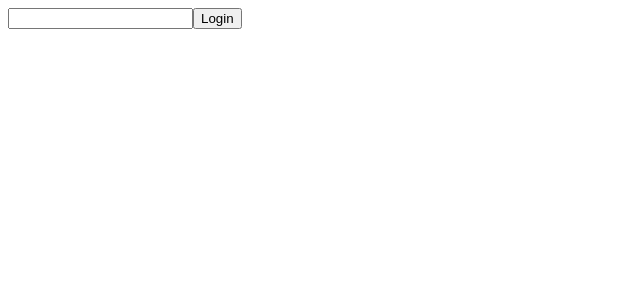
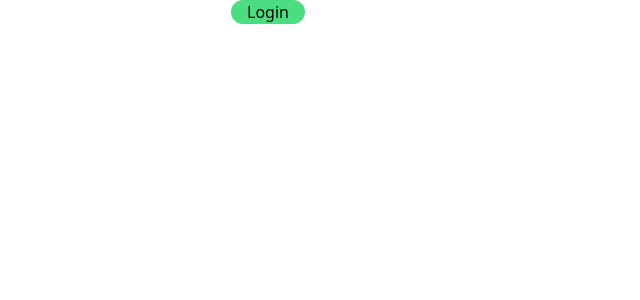
Before and after one commit to gustafwingren/camera-slideshow, an Angular app in the folder src/camera-slideshow.client/: page /login in a window 1280 px wide. Shown: the top 300 px of the page, without its empty margins (0-640 px from the left). Built offline with nearby package versions, Linux system fonts and the light colour scheme.

Commit message:
Add tailwindcss

```diff
--- a/src/camera-slideshow.client/package.json
+++ b/src/camera-slideshow.client/package.json
@@ -30,12 +30,15 @@
     "@angular/cli": "~18.0.7",
     "@angular/compiler-cli": "^18.0.6",
     "@types/jasmine": "~4.3.0",
+    "autoprefixer": "^10.4.19",
     "jasmine-core": "~4.5.0",
     "karma": "~6.4.0",
     "karma-chrome-launcher": "~3.1.0",
     "karma-coverage": "~2.2.0",
     "karma-jasmine": "~5.1.0",
     "karma-jasmine-html-reporter": "~2.0.0",
+    "postcss": "^8.4.39",
+    "tailwindcss": "^3.4.4",
     "typescript": "~5.4.5"
   }
 }
--- a/src/camera-slideshow.client/src/app/login/login.component.html
+++ b/src/camera-slideshow.client/src/app/login/login.component.html
@@ -1,2 +1,2 @@
 <input type="text" (ngModelChange)="loginText.set($event)" [ngModel]="loginText()"/>
-<button type="submit" (click)="login()">Login</button>
+<button type="submit" (click)="login()" class="rounded-xl pl-4 pr-4 bg-green-400 hover:bg-green-600">Login</button>
--- a/src/camera-slideshow.client/src/styles.scss
+++ b/src/camera-slideshow.client/src/styles.scss
@@ -1 +1,4 @@
 /* You can add global styles to this file, and also import other style files */
+@tailwind base;
+@tailwind components;
+@tailwind utilities;
--- /dev/null
+++ b/src/camera-slideshow.client/tailwind.config.js
@@ -0,0 +1,10 @@
+/** @type {import('tailwindcss').Config} */
+module.exports = {
+  content: [
+    "./src/**/*.{html,ts}",
+  ],
+  theme: {
+    extend: {},
+  },
+  plugins: [],
+}
```
Also changed, not shown: 1 other file (tests, documents, lock files or other folders).
